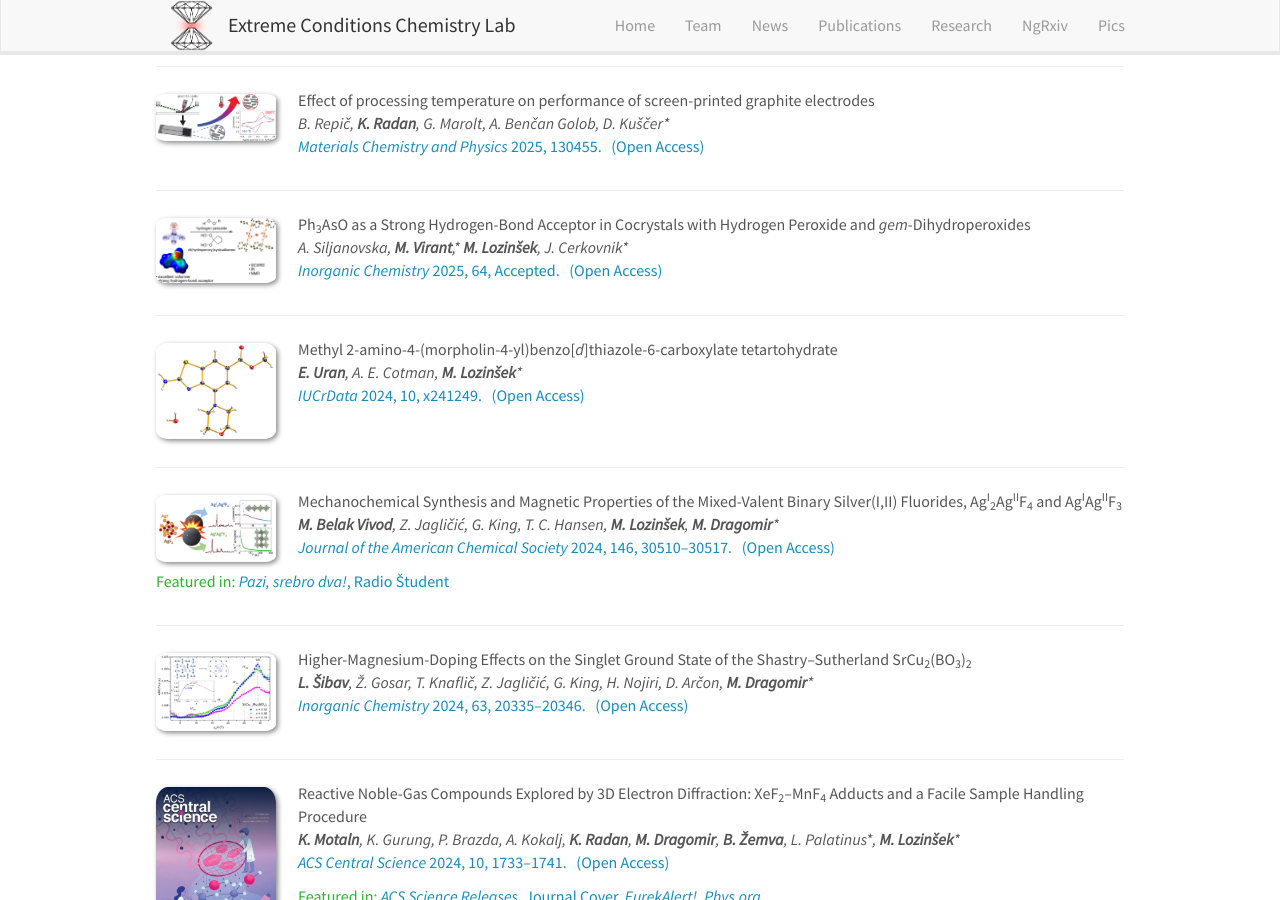
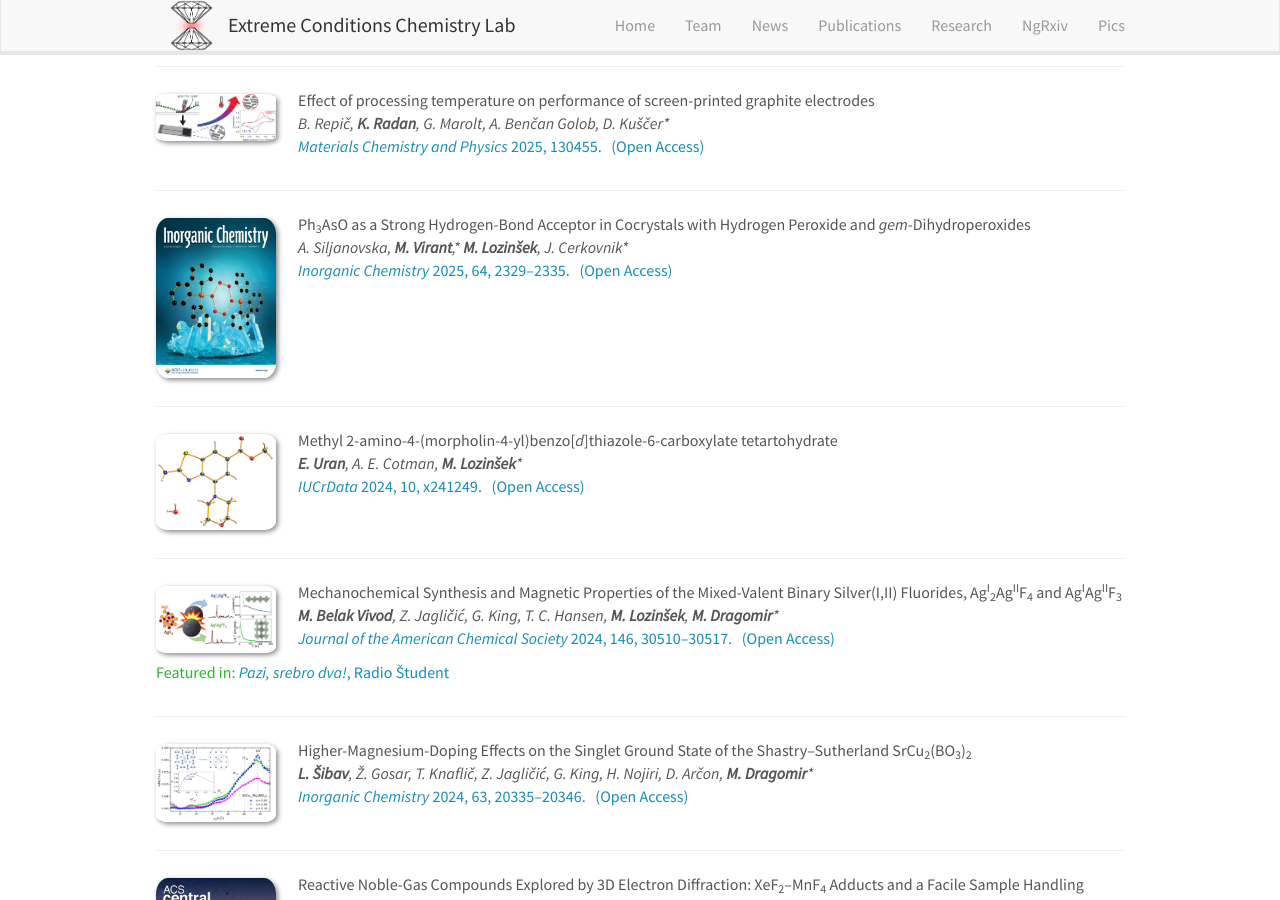
Before and after one commit to eccl-jsi/eccl-jsi.github.io, a Jekyll site: the page built from _pages/publications.md, in a window 1280 px wide and 900 px high, scrolled down 2190 px. Built offline with Jekyll 4.4.1, drawn with Linux system fonts in a browser that asks for light colours; nearby versions of some CDN libraries.

Commit message:
Update publist.yml

```diff
--- a/_data/publist.yml
+++ b/_data/publist.yml
@@ -30,9 +30,9 @@
   authors: "A. Siljanovska, <b>M. Virant</b>,* <b>M. Lozinšek</b>, J. Cerkovnik&#42;"
   description: ""
   highlight: 0
-  image: IC2025A-TOC.jpg
+  image: IC2025A-Cover.jpg
   link:
-    display: "<i>Inorganic Chemistry</i> 2025, 64, Accepted. &nbsp;&nbsp;(Open Access)"
+    display: "<i>Inorganic Chemistry</i> 2025, 64, 2329–2335. &nbsp;&nbsp;(Open Access)"
     url: "https://doi.org/10.1021/acs.inorgchem.4c04535"
   title: "Ph<sub>3</sub>AsO as a Strong Hydrogen-Bond Acceptor in Cocrystals with Hydrogen Peroxide and <i>gem</i>-Dihydroperoxides"
 -
```
